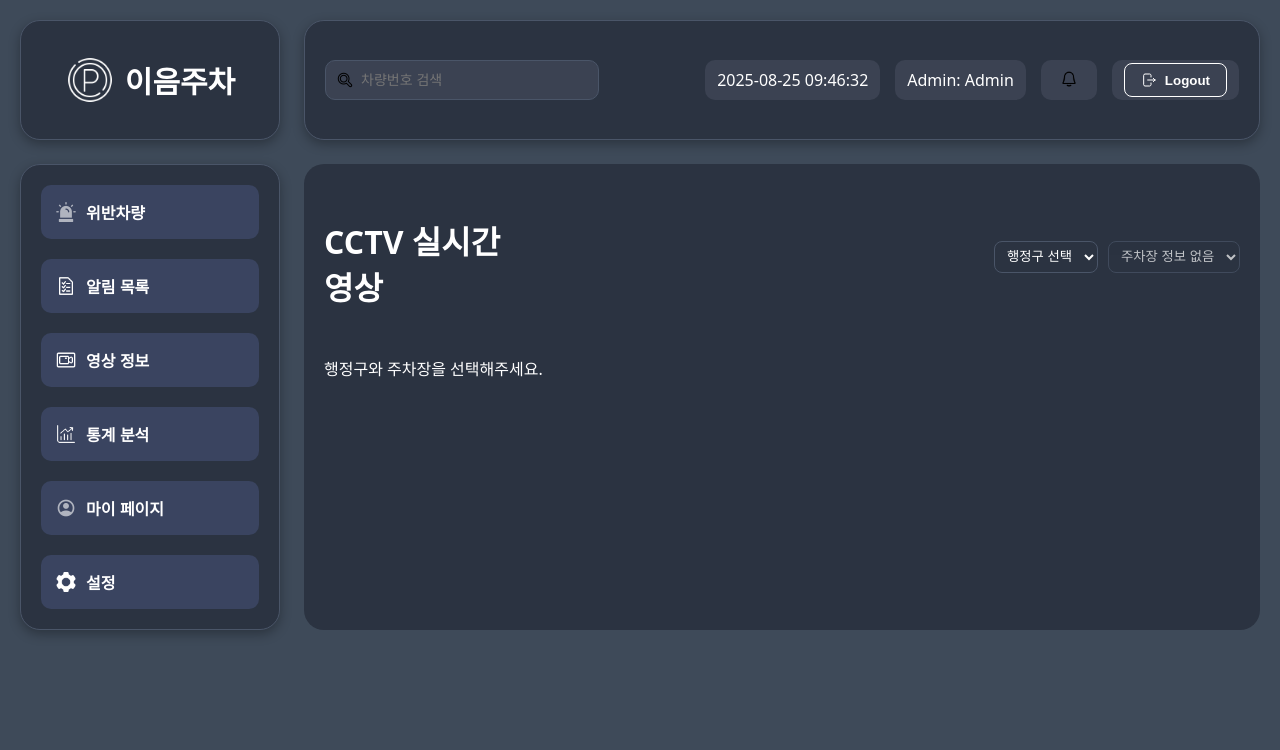
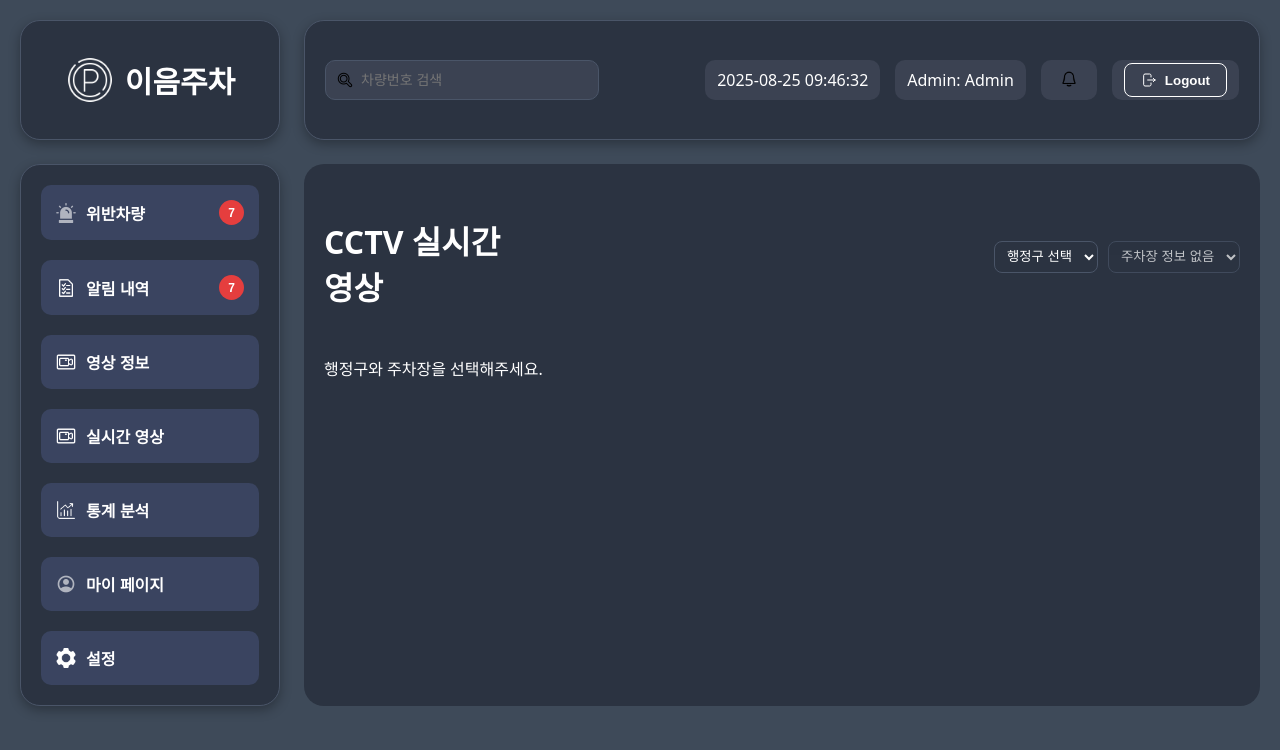
Before and after one commit to 2025-SMHRD-SW-BigData/Fingertips, a React (Vite) app in the folder frontend/: page /cctv in a window 1280 px wide. Shown: the top 750 px of the page. Built offline with nearby package versions, Linux system fonts and the light colour scheme.

Commit message:
사이드바에 실시간 영상추가

```diff
--- a/frontend/src/component/Sidebar.jsx
+++ b/frontend/src/component/Sidebar.jsx
@@ -8,18 +8,17 @@ import mypage from '../assets/mypage.png';
 import setting from '../assets/setting.png';
 import { getUnreadAlerts, getViolationsTotal } from '../services/api';
 
-import { Link, useLocation } from 'react-router-dom';
+import { Link } from 'react-router-dom';
 
 const SidebarItem = ({ icon, text, count }) => (
   <div className="side_sbox">
-    <img src={icon} alt={text} style={{ width: '20px', filter: 'brightness(0) invert(1)' }} />
-    <span style={{ flexGrow: 1, marginLeft: '10px' }}>{text}</span>
+    <img src={icon} alt={text} style={{ width: "20px", filter: 'brightness(0) invert(1)' }} />
+    <span style={{ flexGrow: 1, marginLeft: "10px" }}>{text}</span>
     {typeof count === 'number' && count > 0 && <span className="notification-badge">{count}</span>}
   </div>
 );
 
 const Sidebar = () => {
-  useLocation();
   const [unreadCount, setUnreadCount] = useState(0);
   const [violationsCount, setViolationsCount] = useState(0);
 
@@ -31,55 +30,36 @@ const Sidebar = () => {
       return;
     }
     let mounted = true;
-    const load = () => {
     getUnreadAlerts(adminId)
       .then((rows) => {
         if (mounted) setUnreadCount(Array.isArray(rows) ? rows.length : 0);
       })
-        .catch(() => mounted && setUnreadCount(0));
+      .catch((err) => console.error('Failed to load unread alerts', err));
 
     getViolationsTotal()
       .then((total) => {
         if (mounted) setViolationsCount(Number(total) || 0);
       })
-        .catch(() => mounted && setViolationsCount(0));
-    };
-    load();
-    const onAlerts = () => load();
-    const onParking = () => load();
-    const onDistrict = () => load();
-    window.addEventListener('alerts-updated', onAlerts);
-    window.addEventListener('parking-change', onParking);
-    window.addEventListener('district-change', onDistrict);
+      .catch((err) => console.error('Failed to load violations total', err));
+
     return () => {
       mounted = false;
-      window.removeEventListener('alerts-updated', onAlerts);
-      window.removeEventListener('parking-change', onParking);
-      window.removeEventListener('district-change', onDistrict);
     };
   }, []);
 
   return (
-    <div className="Sidebar_box box-style">
+    <div className='Sidebar_box box-style'>
+
           <Link to="/violations" style={{ textDecoration: 'none', color: 'inherit' }}>
-        <SidebarItem icon={Xcarbell} text="위반차량" count={violationsCount} />
+        <SidebarItem icon={Xcarbell} text="위반차량" count={7} />
     </Link>
-      <Link to="/notifications" style={{ textDecoration: 'none', color: 'inherit' }}>
-        <SidebarItem icon={checklist} text="알림 목록" count={unreadCount} />
-      </Link>
+      <Link to="/notifications" style={{ textDecoration: 'none', color: 'inherit' }}><SidebarItem icon={checklist} text="알림 내역" count={7} /></Link>
 
-      <Link to="/cctv" style={{ textDecoration: 'none', color: 'inherit' }}>
-        <SidebarItem icon={vidio} text="영상 정보" />
-      </Link>
-      <Link to="/statistics" style={{ textDecoration: 'none', color: 'inherit' }}>
-        <SidebarItem icon={graf} text="통계 분석" />
-      </Link>
-      <Link to="/mypage" style={{ textDecoration: 'none', color: 'inherit' }}>
-        <SidebarItem icon={mypage} text="마이 페이지" />
-      </Link>
-      <Link to="/settings" style={{ textDecoration: 'none', color: 'inherit' }}>
-        <SidebarItem icon={setting} text="설정" />
-      </Link>
+      <Link to="/cctv" style={{ textDecoration: 'none', color: 'inherit' }}><SidebarItem icon={vidio} text="영상 정보" /></Link>
+      <Link to="/live" style={{ textDecoration: 'none', color: 'inherit' }}><SidebarItem icon={vidio} text="실시간 영상" /></Link>
+      <Link to="/statistics" style={{ textDecoration: 'none', color: 'inherit' }}><SidebarItem icon={graf} text="통계 분석" /></Link>
+      <Link to="/mypage" style={{ textDecoration: 'none', color: 'inherit' }}><SidebarItem icon={mypage} text="마이 페이지" /></Link>
+      <Link to="/settings" style={{ textDecoration: 'none', color: 'inherit' }}><SidebarItem icon={setting} text="설정" /></Link>
     </div>
   );
 };
```
Also changed, not shown: 2 other files (tests, documents, lock files or other folders). Lines whose indentation alone changed are shown as unchanged.
